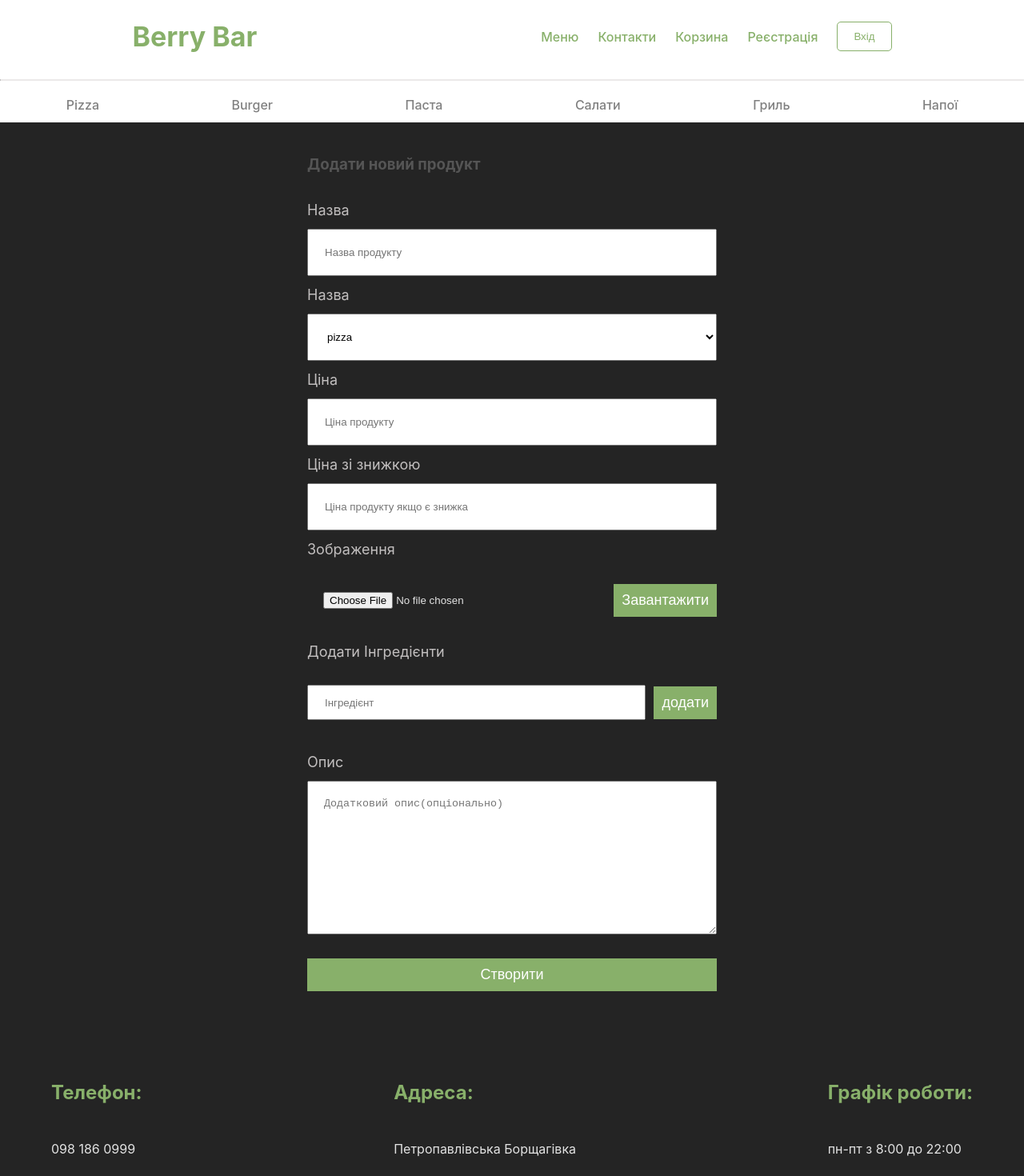
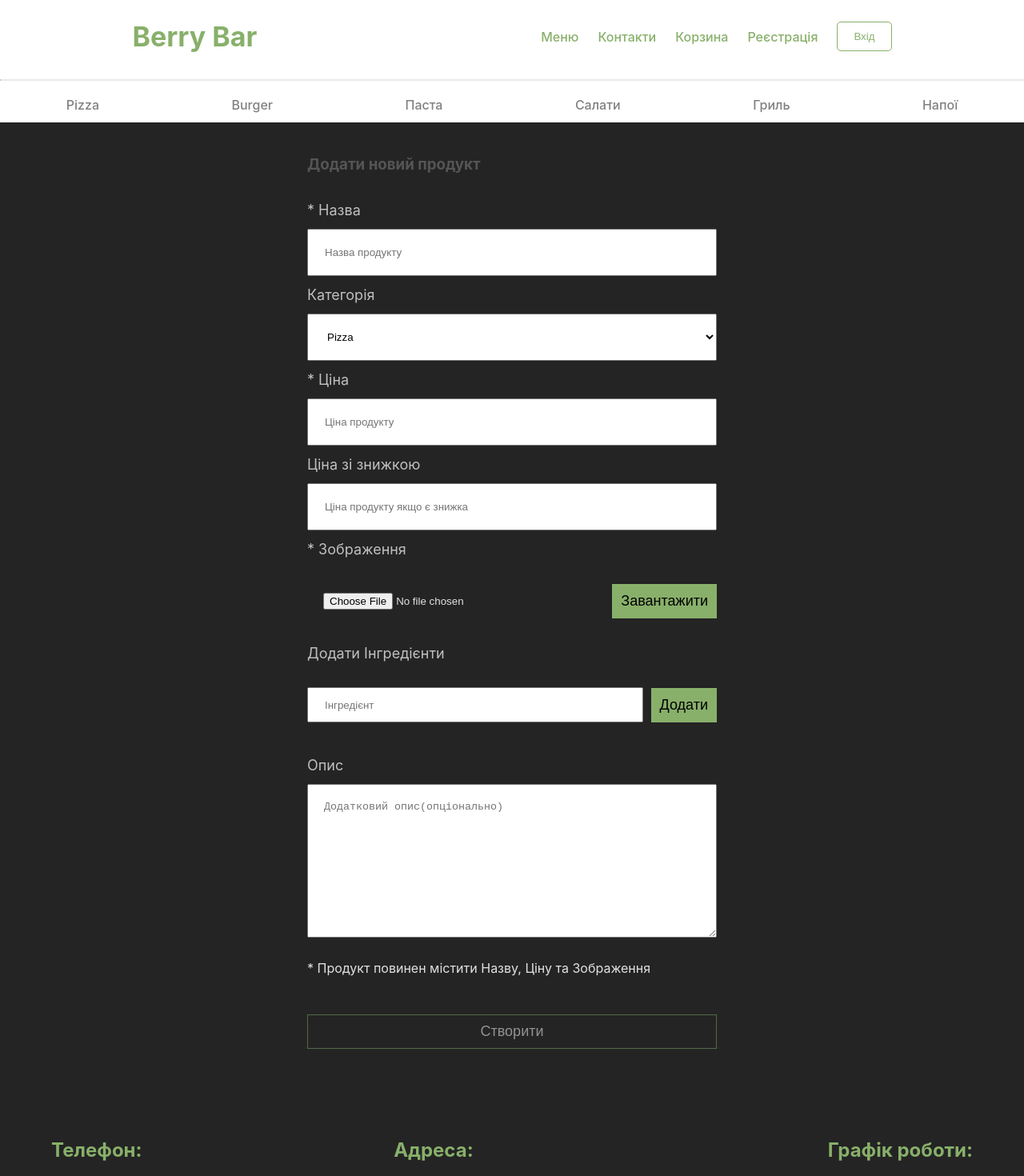
Before and after one commit to OlegKvasn/Berry_Bar_app_MERN, a React (Vite) app in the folder client/: page /add-product in a window 1280 px wide. Shown: the top 1470 px of the page at 80% size. Built offline with nearby package versions, Linux system fonts and the light colour scheme.

Commit message:
fix: add product

```diff
--- a/client/package.json
+++ b/client/package.json
@@ -15,6 +15,7 @@
     "axios": "^1.4.0",
     "react": "^18.2.0",
     "react-dom": "^18.2.0",
+    "react-icons": "^4.12.0",
     "react-redux": "^8.1.2",
     "react-router-dom": "^6.14.2",
     "react-slick": "^0.29.0",
--- /dev/null
+++ b/client/src/UI/button/button.module.scss
@@ -0,0 +1,24 @@
+.button {
+  background-color: var(--green-color);
+  margin: 20px 0;
+  padding: 10px;
+  color: #000000;
+  border: 1px solid var(--green-color);
+  font-weight: 500;
+  font-size: 18px;
+  cursor: pointer;
+  transition: all 0.5s ease;
+  text-transform: capitalize;
+  &:disabled {
+    color: #fff;
+    opacity: 0.5;
+    background-color: transparent;
+    cursor: default;
+    &:hover {
+      opacity: 0.5;
+    }
+  }
+  &:hover {
+    opacity: 0.7;
+  }
+}
--- a/client/src/UI/button/index.tsx
+++ b/client/src/UI/button/index.tsx
@@ -1,23 +1,20 @@
-import styles from "./button.module.css";
-import type { MouseEventHandler } from "react";
+import styles from "./button.module.scss";
 
-interface IButton {
+interface IButton extends React.ComponentProps<"button"> {
   children: React.ReactNode;
   className?: string;
-  borderRadius?: 20 | 10;
-  onClick?: MouseEventHandler<HTMLButtonElement>;
+  borderRadius?: 20 | 10 | 0;
 }
 
 const Button = ({
   children,
   className,
-  borderRadius = 10,
-  onClick,
+  borderRadius = 0,
+  ...props
 }: IButton) => {
   return (
     <button
-      onClick={onClick}
-      type="button"
+      {...props}
       style={{ borderRadius: `${borderRadius}px` }}
       className={`${styles.button} ${className}`}
     >
--- /dev/null
+++ b/client/src/UI/dialog-modal/dialog-modal.module.scss
@@ -0,0 +1,21 @@
+.title {
+  display: flex;
+  justify-content: space-between;
+  align-items: center;
+}
+.dialog {
+  padding: 20px;
+  left: 50%;
+  top: 50%;
+  background-color: #fff;
+  margin: 20px 0;
+  padding: 10px;
+  color: #000000;
+  border: none;
+  border-radius: 10%;
+  transition: all 0.5s ease;
+  &::backdrop {
+    background-color: rgba(114, 81, 81, 0.411);
+    backdrop-filter: blur(16px);
+  }
+}
--- /dev/null
+++ b/client/src/UI/dialog-modal/index.tsx
@@ -0,0 +1,22 @@
+import CancelButton from "../icon-button/cancel";
+import style from "./dialog-modal.module.scss";
+
+interface IButton extends React.ComponentProps<"dialog"> {
+  children: React.ReactNode;
+  className?: string;
+  onClose: () => void;
+}
+
+const DialogModal = ({ children, className, onClose, ...props }: IButton) => {
+  return (
+    <dialog {...props} className={`${style.dialog} ${className}`}>
+      <div className={style.title}>
+        <p>діалог</p>
+        <CancelButton type="button" onClick={onClose} />
+      </div>
+      {children}
+    </dialog>
+  );
+};
+
+export default DialogModal;
--- /dev/null
+++ b/client/src/UI/icon-button/cancel/cancel-button.module.scss
@@ -0,0 +1,21 @@
+.cancelButton {
+  height: 30px;
+  width: 30px;
+  margin: 0 15px 0 5px;
+  display: flex;
+  align-items: center;
+  justify-content: center;
+  color: red;
+  border: 1px solid red;
+  border-radius: 100%;
+  cursor: pointer;
+  background-color: transparent;
+  transition: all 0.5s ease;
+  &:hover {
+    opacity: 0.7;
+  }
+  .icon {
+    height: 100%;
+    width: 100%;
+  }
+}
--- /dev/null
+++ b/client/src/UI/icon-button/cancel/index.tsx
@@ -0,0 +1,16 @@
+import style from "./cancel-button.module.scss";
+import { BsX } from "react-icons/bs";
+
+interface IButton extends React.ComponentProps<"button"> {
+  className?: string;
+}
+
+const CancelButton = ({ className, ...props }: IButton) => {
+  return (
+    <button {...props} className={`${style.cancelButton} ${className}`}>
+      <BsX className={style.icon}></BsX>
+    </button>
+  );
+};
+
+export default CancelButton;
--- a/client/src/global.scss
+++ b/client/src/global.scss
@@ -8,6 +8,7 @@
   background-color: #242424;
 
   --green-color: #88b06a;
+  --dark-green-color: #013914;
   --red-color: #cf2e2e;
 
   font-synthesis: none;
--- a/client/src/page/add-product/addProduct.module.scss
+++ b/client/src/page/add-product/addProduct.module.scss
@@ -19,26 +19,17 @@
     textarea {
       padding: 20px;
     }
+
+    select {
+      text-transform: capitalize;
+    }
+
     .images {
       display: flex;
       align-items: center;
       justify-content: space-between;
     }
 
-    button {
-      background-color: var(--green-color);
-      margin: 20px 0;
-      padding: 10px;
-      color: #fff;
-      border: none;
-      font-weight: 500;
-      font-size: 18px;
-      cursor: pointer;
-
-      :disabled {
-        background-color: var(#555);
-      }
-    }
     .add {
       display: flex;
       justify-content: space-between;
@@ -51,26 +42,11 @@
       }
     }
 
-    .addedIngredients {
+    .addedIngredients,
+    .addedImage {
       display: flex;
       align-items: center;
       flex-wrap: wrap;
-
-      button {
-        height: 30px;
-        font-size: 12px;
-        font-weight: 400;
-        background: transparent;
-        color: red;
-        border: 1px solid red;
-        display: flex;
-        align-items: center;
-        margin: 0 15px 0 5px;
-      }
-    }
-    button:disabled {
-      background-color: transparent;
-      cursor: default;
     }
   }
 }
--- a/client/src/page/add-product/index.tsx
+++ b/client/src/page/add-product/index.tsx
@@ -4,6 +4,9 @@ import style from "./addProduct.module.scss";
 import { INITIAL_STATE, productReducer } from "../../lib/product-reducer";
 import { newRequest, upload } from "../../lib/utils";
 import { useMutation, useQueryClient } from "@tanstack/react-query";
+import Button from "../../UI/button";
+import CancelButton from "../../UI/icon-button/cancel";
+import DialogModal from "../../UI/dialog-modal";
 // import { useNavigate } from "react-router-dom";
 
 type TInitialState = typeof INITIAL_STATE;
@@ -14,6 +17,7 @@ type THandleChange =
   | React.ChangeEvent<HTMLSelectElement>;
 
 const AddProductPage = () => {
+  const [isOpen, setOpen] = useState(false);
   const [ingredient, setIngredient] = useState("");
   const [coverFile, setCoverFile] = useState<File | null>(null);
   // const [files, setFiles] = useState<FileList | null>(null);
@@ -51,10 +55,15 @@ const AddProductPage = () => {
       if (cover) {
         setUploaded(true);
       }
-      dispatch({ type: "ADD_IMAGES", payload: { cover } });
+      dispatch({ type: "ADD_IMAGE", payload: { cover } });
     } catch (err) {
       console.log(err);
     }
+  };
+
+  const removeImage = () => {
+    dispatch({ type: "REMOVE_IMAGE", payload: { cover: "" } });
+    setUploaded(false);
   };
 
   // const navigate = useNavigate();
@@ -73,6 +82,7 @@ const AddProductPage = () => {
   const handleSubmit = (e: React.FormEvent<HTMLFormElement>) => {
     e.preventDefault();
     mutation.mutate(state);
+    setOpen(false);
     // navigate("/products-admin");
   };
 
@@ -82,7 +92,7 @@ const AddProductPage = () => {
     <main className={style.mainContainer}>
       <form className={style.form} onSubmit={handleSubmit}>
         <h3>Додати новий продукт</h3>
-        <label htmlFor="title">Назва</label>
+        <label htmlFor="title">* Назва</label>
         <input
           type="text"
           name="title"
@@ -90,7 +100,7 @@ const AddProductPage = () => {
           placeholder="Назва продукту"
           onChange={handleChange}
         />
-        <label htmlFor="category">Назва</label>
+        <label htmlFor="category">Категорія</label>
         <select name="category" id="category" onChange={handleChange}>
           {category.map((cat) => (
             <option key={cat.value} value={cat.value}>
@@ -98,7 +108,7 @@ const AddProductPage = () => {
             </option>
           ))}
         </select>
-        <label htmlFor="price">Ціна</label>
+        <label htmlFor="price">* Ціна</label>
         <input
           type="text"
           name="price"
@@ -114,7 +124,7 @@ const AddProductPage = () => {
           placeholder="Ціна продукту якщо є знижка"
           onChange={handleChange}
         />
-        <label htmlFor="cover">Зображення</label>
+        <label htmlFor="cover">* Зображення</label>
         <div className={style.images}>
           <input
             type="file"
@@ -130,11 +140,16 @@ const AddProductPage = () => {
               name="images"
               onChange={(e) => setFiles(e.target.files!)}
             /> */}
-
-          <button type="button" onClick={handleUpload} disabled={uploaded}>
+          <Button type="button" onClick={handleUpload} disabled={uploaded}>
             {uploaded ? "Фото Завантажено" : "Завантажити"}
-          </button>
+          </Button>
         </div>
+        {state.cover.length > 0 ? (
+          <div className={style.addedImage}>
+            <span>{state.cover}</span>
+            <CancelButton type="button" onClick={removeImage} />
+          </div>
+        ) : null}
         <label htmlFor="ing">Додати Інгредієнти</label>
         <div className={style.add}>
           <input
@@ -145,23 +160,29 @@ const AddProductPage = () => {
             onChange={(e) => setIngredient(e.target.value)}
             value={ingredient}
           />
-          <button type="button" onClick={handleAddIngredient}>
+          <Button type="button" onClick={handleAddIngredient}>
             додати
-          </button>
+          </Button>
         </div>
         <div className={style.addedIngredients}>
           {state.ingredients.map((ing, index) => (
             <React.Fragment key={index}>
               <span>{ing}</span>
               {ing.length > 0 ? (
-                <button
+                <CancelButton
+                  type="button"
                   onClick={() =>
                     dispatch({ type: "REMOVE_INGREDIENT", payload: ing })
                   }
-                >
-                  X
-                </button>
-              ) : null}
+                />
+              ) : // <button
+              //   onClick={() =>
+              //     dispatch({ type: "REMOVE_INGREDIENT", payload: ing })
+              //   }
+              // >
+              //   X
+              // </button>
+              null}
             </React.Fragment>
           ))}
         </div>
@@ -174,13 +195,21 @@ const AddProductPage = () => {
           rows={10}
           onChange={handleChange}
         />
-        <button
-          type="submit"
-          className={style.button}
-          // disabled={   !values.clientName || !values.email || !values.message || !checked}
+        <p>* Продукт повинен містити Назву, Ціну та Зображення</p>
+        <Button
+          type="button"
+          onClick={() => setOpen(true)}
+          disabled={
+            state.title.length < 1 ||
+            state.price.length < 1 ||
+            state.cover.length < 1
+          }
         >
           Створити
-        </button>
+        </Button>
+        <DialogModal open={isOpen} onClose={() => setOpen(false)}>
+          <Button type="submit">Підтвердити</Button>
+        </DialogModal>
       </form>
     </main>
   );
```
Also changed, not shown: client/src/UI/button/button.module.css (deleted, +0 -10 lines), client/src/lib/product-reducer.ts (+18 -5 lines), 1 other file (tests, documents, lock files or other folders).
